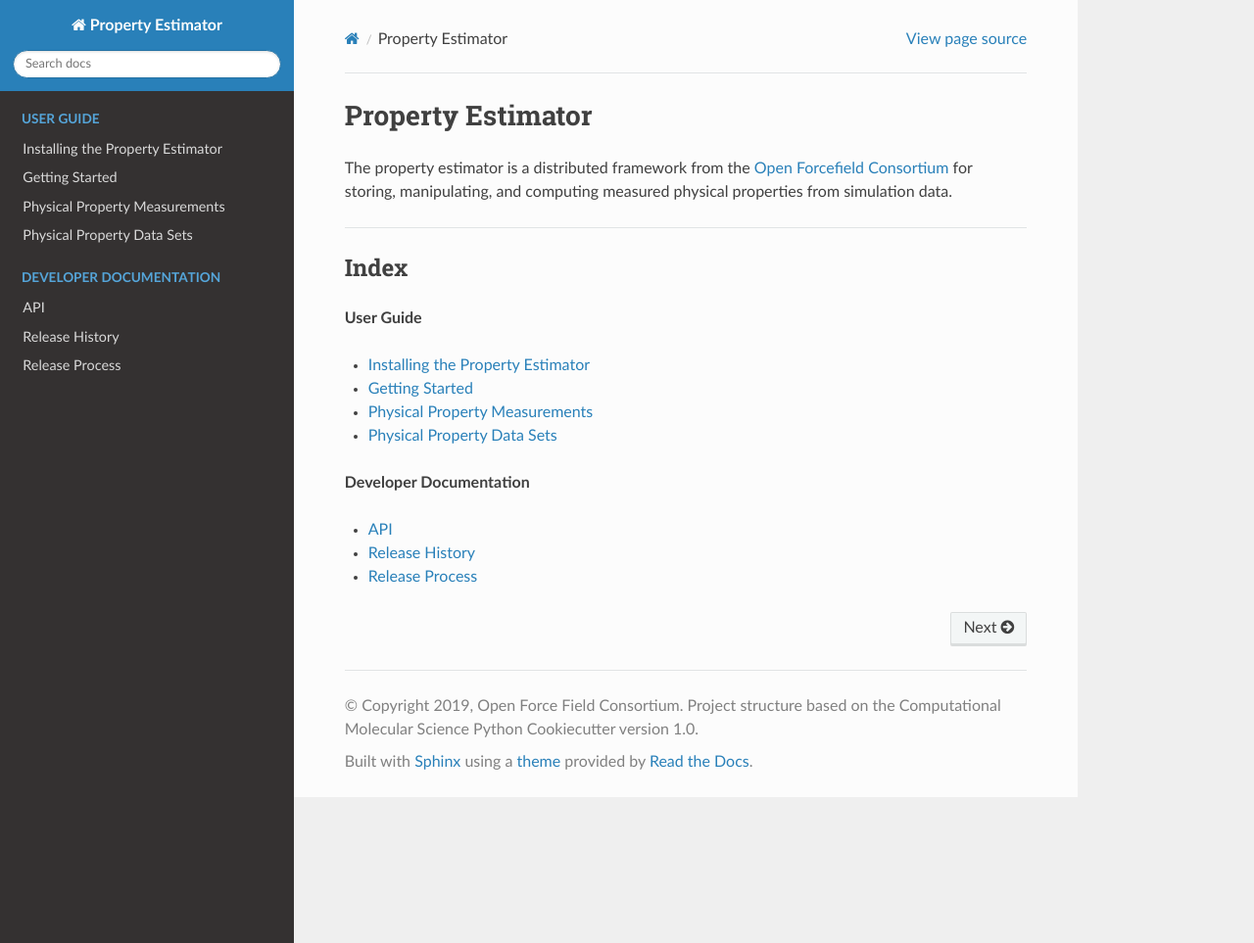
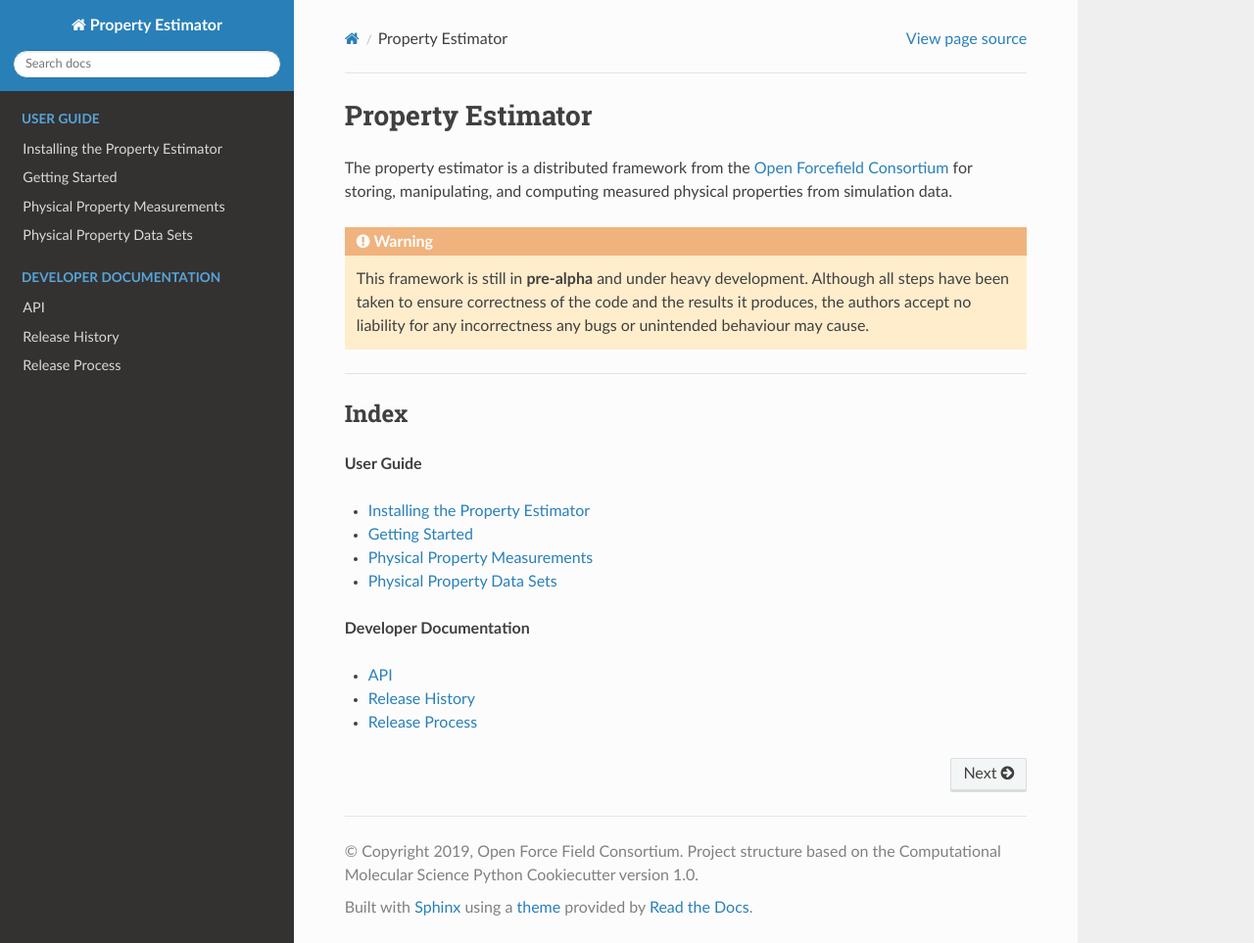
Before and after one commit to openforcefield/openff-evaluator, a Sphinx documentation site: the page built from docs/index.rst, in a window 1280 px wide and 963 px high. Shown: the whole window at 98% size. Built offline with Sphinx 7.4.7 and the Read the Docs theme 2.0.0, drawn with Linux system fonts in a browser that asks for light colours.

Commit message:
Add pre-alpha warning.

```diff
--- a/docs/index.rst
+++ b/docs/index.rst
@@ -9,6 +9,10 @@ Property Estimator
 
 The property estimator is a distributed framework from the `Open Forcefield Consortium <http://openforcefield.org>`_
 for storing, manipulating, and computing measured physical properties from simulation data.
+
+.. warning:: This framework is still in **pre-alpha** and under heavy development. Although all steps
+             have been taken to ensure correctness of the code and the results it produces, the authors
+             accept no liability for any incorrectness any bugs or unintended behaviour may cause.
 
 ========
 
```
